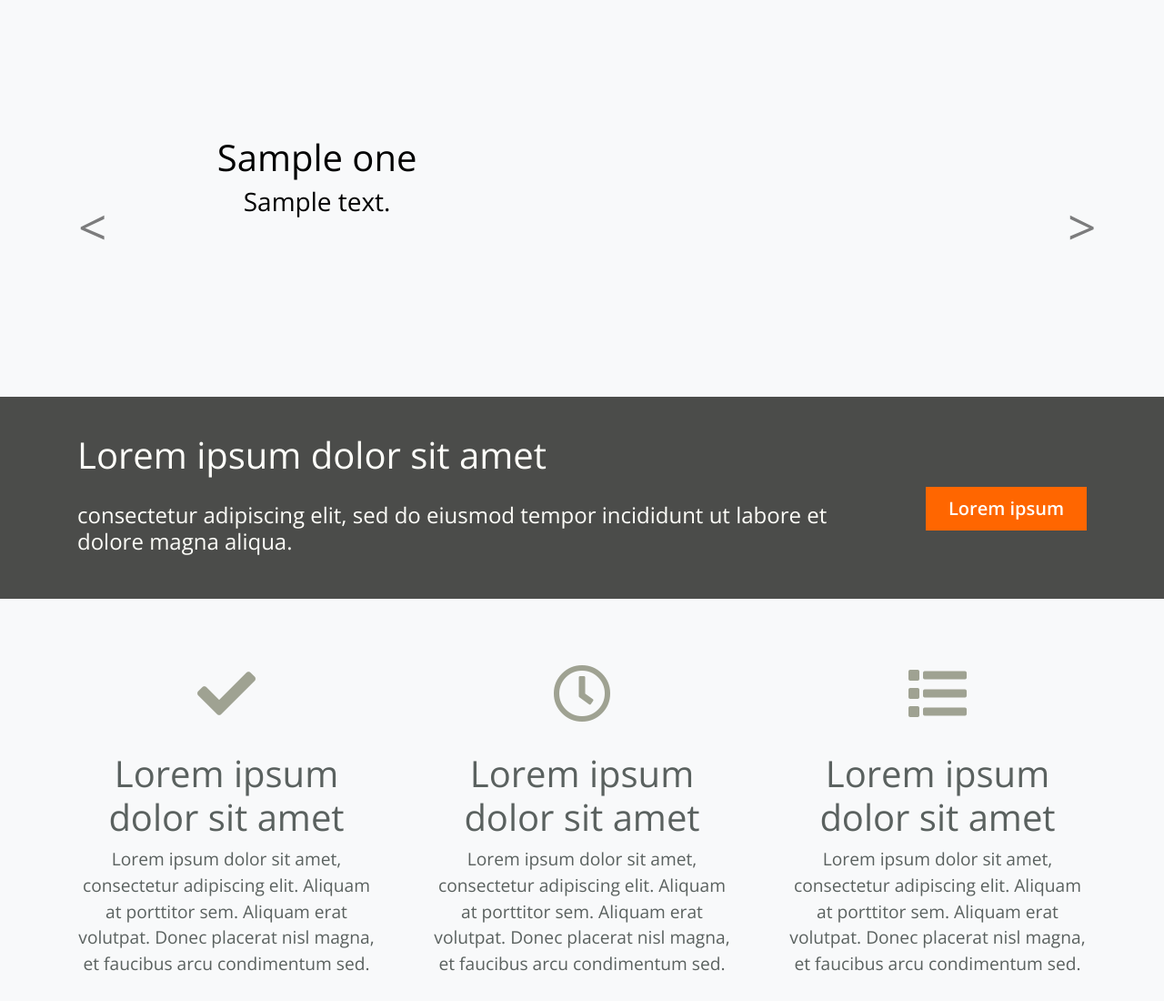
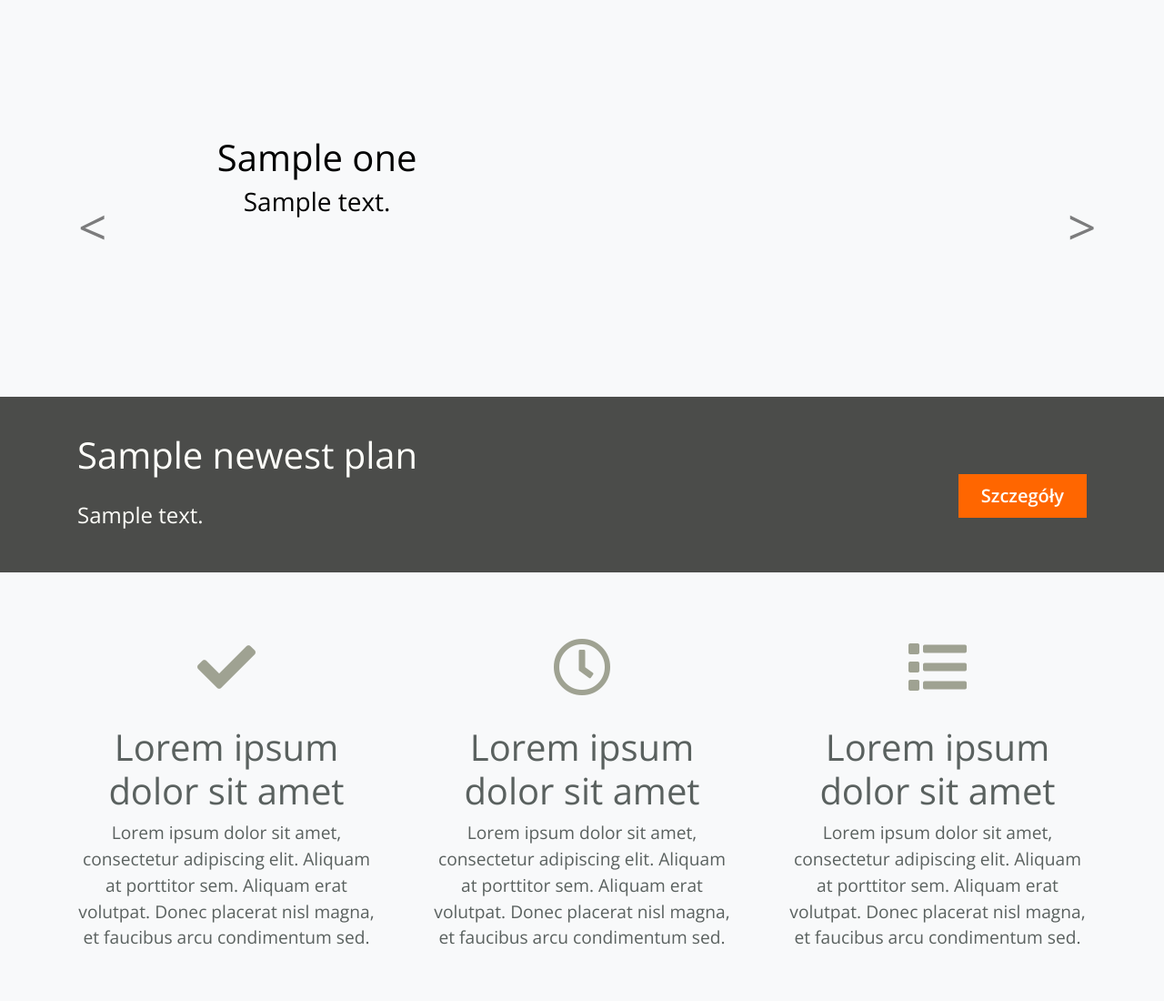
Before and after one commit to franeksaww/Jedzonko, a Django app: template jedzonko/templates/index.html in a window 1280 px wide. Shown: the part 102-1202 px from the top of the page at 91% size. Run offline with Django 3.2, Linux system fonts and the light colour scheme; the template is opened without the code that fills it: most values are stand-ins (such as "Sample title", 1, 10 or a date in 2020); some libraries are stand-ins or nearby versions; some web fonts are replaced.

Commit message:
2.5,7.2newestplan,linktodetails

```diff
--- a/jedzonko/templates/index.html
+++ b/jedzonko/templates/index.html
@@ -84,13 +84,12 @@
     <section class="section-more padding-small">
         <div class="container d-flex justify-content-between">
             <div class="mr-4">
-                <h1 class="pb-3">Lorem ipsum dolor sit amet</h1>
-                <h4 class="pt-1">consectetur adipiscing elit, sed do eiusmod tempor incididunt ut labore et dolore
-                    magna aliqua.</h4>
+                <h1 class="pb-3">{{ newest_plan.name }}</h1>
+                <h4 class="pt-1">{{ newest_plan.description }}</h4>
             </div>
             <div class="ml-4 align-self-center">
                 <button class="btn btn-color rounded-0 mt-4 pl-4 pr-4">
-                    <a href="">Lorem ipsum</a>
+                    <a href="plan/{{ newest_plan.id }}/">Szczegóły</a>
                 </button>
             </div>
         </div>
```
Also changed, not shown: jedzonko/views.py (+9 -7 lines).
